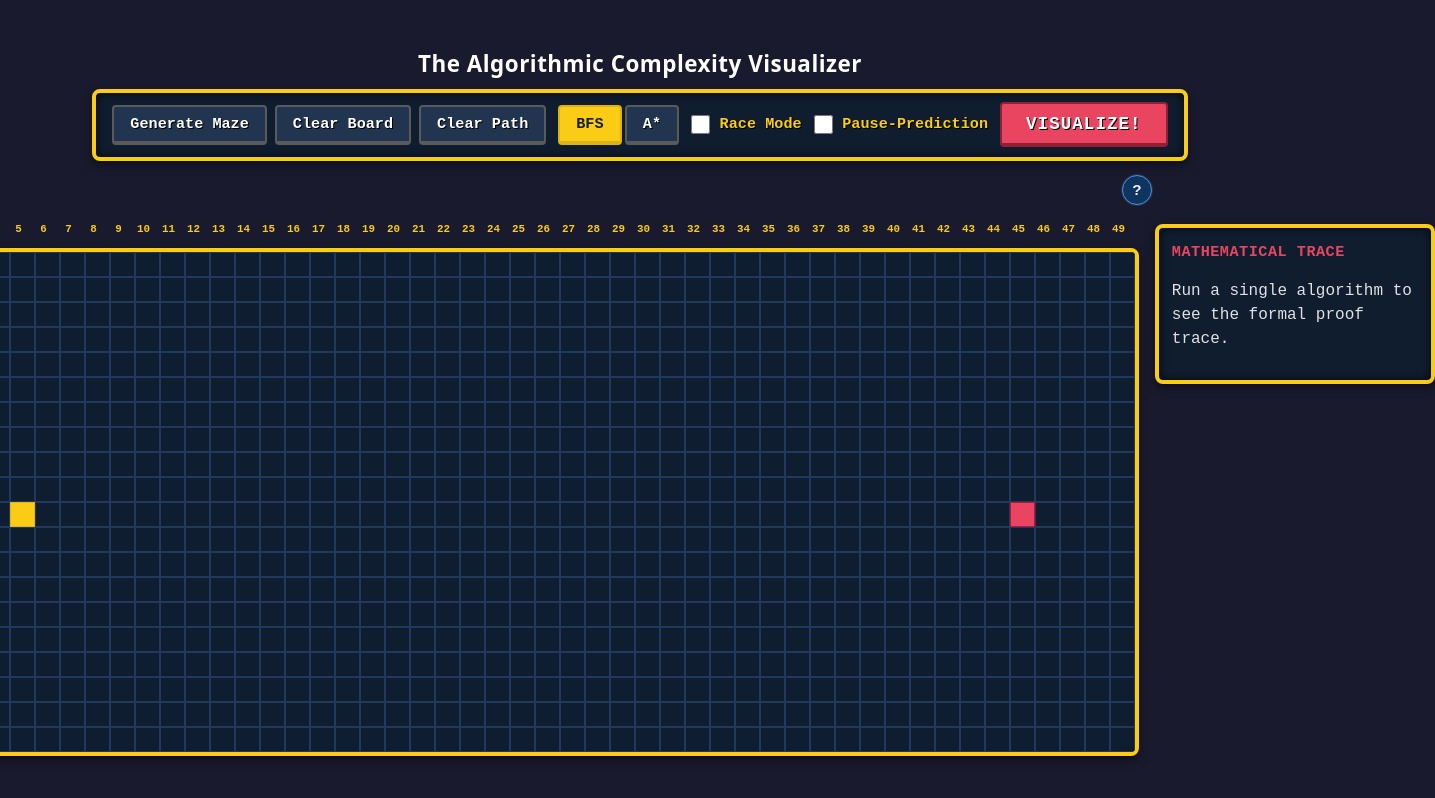
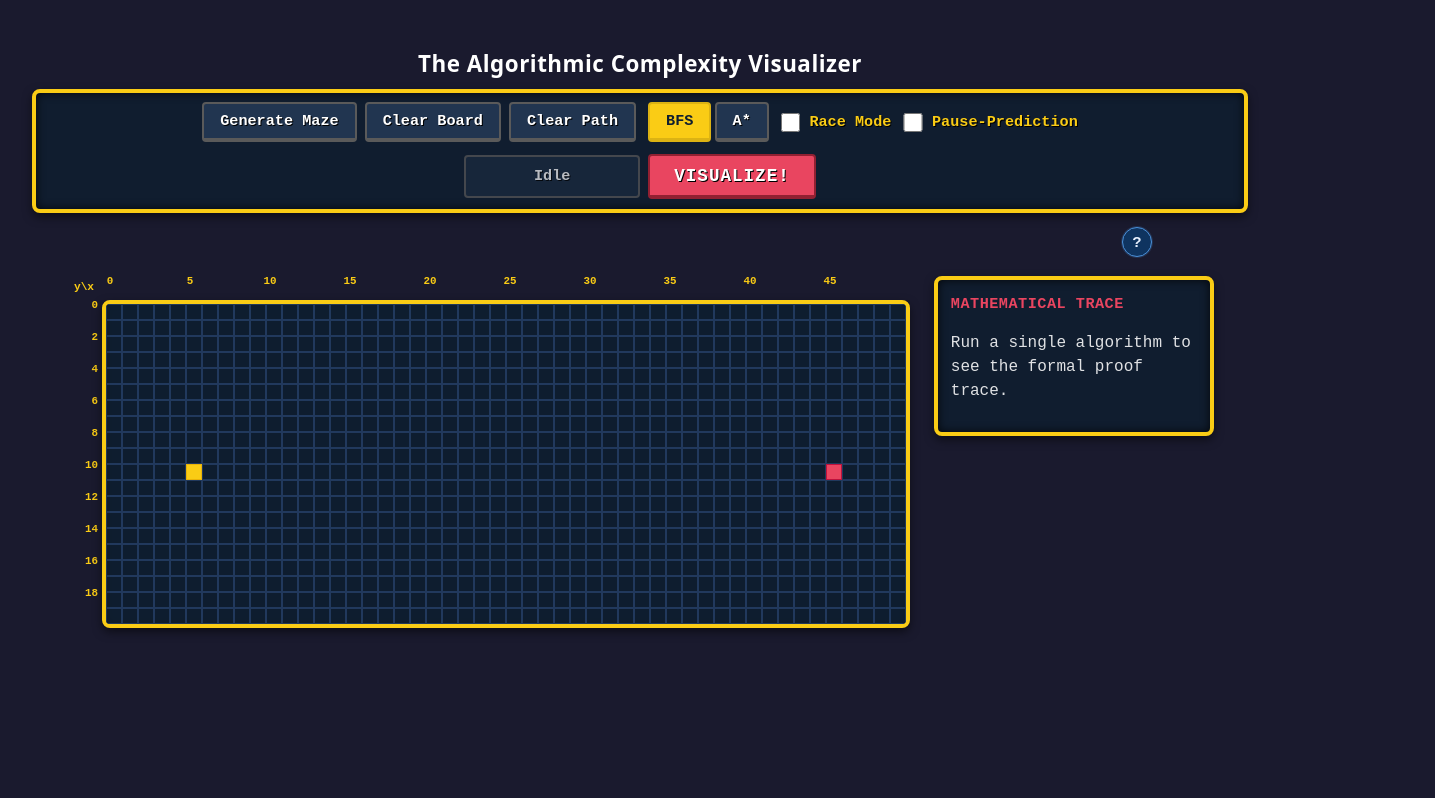
Before and after one commit to ahmedd-walidd/The-Algorithmic-Complexity-Visualizer, a React (Vite) app: page / in a window 1280 px wide. Shown: the whole page, 1435 px wide, since content can reach past the window. Built offline with nearby package versions, Linux system fonts and the light colour scheme.

Commit message:
Race mode fixes, UI score HUD fixes

```diff
--- a/src/App.css
+++ b/src/App.css
@@ -146,51 +146,53 @@
 
 .game-hud {
   position: fixed;
-  top: 20px;
-  left: 20px;
+  top: 12px;
+  left: 12px;
   background: rgba(15, 30, 48, 0.85);
   border: 4px solid #facc15;
   border-radius: 8px;
   box-shadow: inset 0 0 10px rgba(0,0,0,0.8), 0 4px 10px rgba(0,0,0,0.5);
-  padding: 12px 18px;
+  padding: 8px 12px;
   font-family: 'Courier New', Courier, monospace;
   color: #fff;
   z-index: 100;
   display: flex;
-  flex-direction: column;
-  gap: 12px;
+  flex-direction: row;
+  flex-wrap: wrap;
+  gap: 10px 14px;
   backdrop-filter: blur(4px);
   text-shadow: 2px 2px 0 #000;
-  min-width: 210px;
+  width: min(760px, calc(100vw - 24px));
+  max-width: calc(100vw - 24px);
 }
 
 .hud-row {
   display: flex;
   align-items: center;
   justify-content: flex-start;
+  min-width: 0;
 }
 
 .hud-icon {
-  font-size: 1.6rem;
+  font-size: 1.15rem;
   filter: drop-shadow(2px 2px 0 #000);
-  margin-right: 12px;
-  min-width: 32px;
+  margin-right: 8px;
+  min-width: 22px;
   text-align: center;
 }
 
 .hud-label {
   color: #facc15;
-  font-size: 1.1rem;
+  font-size: 0.82rem;
   font-weight: 800;
-  letter-spacing: 1px;
-  width: 100px;
+  letter-spacing: 0.7px;
+  margin-right: 8px;
 }
 
 .hud-value {
-  font-size: 1.3rem;
+  font-size: 1rem;
   font-weight: 800;
-  letter-spacing: 1px;
-  margin-left: auto;
+  letter-spacing: 0.6px;
 }
 
 .legend-swatch {
@@ -362,14 +364,36 @@
 
 .score-popup-floating {
   position: absolute;
-  top: -8px;
-  right: -80px;
+  top: -16px;
+  right: 0;
   color: #4caf50;
-  font-size: 1.1rem;
+  font-size: 0.9rem;
   font-weight: 800;
   text-shadow: 1px 1px 0 #000;
   animation: floatUpFade 2.5s cubic-bezier(0.2, 0.8, 0.2, 1) forwards;
   pointer-events: none;
+}
+
+@media (max-width: 900px) {
+  .game-hud {
+    padding: 7px 10px;
+    gap: 8px 10px;
+  }
+
+  .hud-icon {
+    font-size: 1rem;
+    margin-right: 6px;
+    min-width: 18px;
+  }
+
+  .hud-label {
+    font-size: 0.74rem;
+    margin-right: 6px;
+  }
+
+  .hud-value {
+    font-size: 0.92rem;
+  }
 }
 
 @keyframes floatUpFade {
--- a/src/App.jsx
+++ b/src/App.jsx
@@ -14,7 +14,53 @@ import {
 import { generateMaze } from './utils/mazeGenerator';
 import { bfs } from './algorithms/bfs';
 import { astar } from './algorithms/astar';
+import { COLS } from './utils/gridHelpers';
 import './App.css';
+
+// Custom hook to calculate responsive cell size based on viewport width
+function useResponsiveCellSize(isRaceMode = false) {
+  const [cellSize, setCellSize] = useState(25);
+
+  useEffect(() => {
+    const calculateCellSize = () => {
+      // Constants (in pixels)
+      const sidePanelWidth = 280;
+      const mainGap = 24; // 1.5rem ≈ 24px
+      const appPadding = 32; // 2rem = 32px
+      const minCellSize = 12;
+      const maxCellSize = 28;
+
+      const vw = window.innerWidth;
+      const availableWidth = vw * 0.95 - appPadding * 2;
+
+      let calculatedSize;
+      if (isRaceMode) {
+        // Two grids side-by-side + gap between them
+        const twoGridsGap = mainGap;
+        const usableWidth = availableWidth - twoGridsGap;
+        calculatedSize = Math.floor(usableWidth / (COLS * 2));
+      } else {
+        // Single grid + side panel
+        const totalSidePanelWithGap = sidePanelWidth + mainGap;
+        const usableWidth = availableWidth - totalSidePanelWithGap;
+        calculatedSize = Math.floor(usableWidth / COLS);
+      }
+
+      // Clamp to reasonable range
+      const clampedSize = Math.max(minCellSize, Math.min(maxCellSize, calculatedSize));
+      setCellSize(clampedSize);
+    };
+
+    calculateCellSize();
+    window.addEventListener('resize', calculateCellSize);
+
+    return () => {
+      window.removeEventListener('resize', calculateCellSize);
+    };
+  }, [isRaceMode]);
+
+  return cellSize;
+}
 
 // Increased base delays so traversal is easier to follow visually.
 const SPEED_MS = { slow: 140, medium: 80, fast: 40 };
@@ -46,8 +92,12 @@ function App() {
   const [isRaceMode, setIsRaceMode] = useState(false);
   const [speed, setSpeed] = useState('medium');
   const [isVisualizing, setIsVisualizing] = useState(false);
+  const [simulationPhase, setSimulationPhase] = useState('idle');
   const [stats, setStats] = useState(null);
   const timeoutsRef = useRef([]);
+
+  // ── responsive cell size ─────────────────────────────────
+  const responsiveCellSize = useResponsiveCellSize(isRaceMode);
 
   const [isQuizMode, setIsQuizMode] = useState(false);
   const [scorePopup, setScorePopup] = useState(null);
@@ -562,6 +612,7 @@ function App() {
     setPausedComparison(null);
     setHoveredFrontierNode(null);
     setTraceNotice('');
+    setSimulationPhase('idle');
   }, [clearNextChoiceHighlight, resetGamification]);
 
   const handleClearBoard = useCallback(() => {
@@ -642,8 +693,10 @@ function App() {
 
         if (i >= run.visited.length) {
           run.phase = 'path';
+          setSimulationPhase('path');
           if (run.path.length === 0) {
             run.phase = 'done';
+            setSimulationPhase('done');
             clearNextChoiceHighlight();
             run.onDone?.();
             return;
@@ -777,6 +830,7 @@ function App() {
 
         run.onStep?.(i);
         run.visitedIndex += 1;
+        setSimulationPhase('visited');
         scheduleNextTick();
         return;
       }
@@ -785,6 +839,7 @@ function App() {
         const i = run.pathIndex;
         if (i >= run.path.length) {
           run.phase = 'done';
+          setSimulationPhase('done');
           clearNextChoiceHighlight();
           run.onDone?.();
           return;
@@ -798,6 +853,7 @@ function App() {
         }
 
         run.pathIndex += 1;
+        setSimulationPhase('path');
         scheduleNextTick();
       }
     };
@@ -806,7 +862,7 @@ function App() {
     step();
   };
 
-  const animateAlgorithmRace = (visited, path, prefix, ms, onDone) => {
+  const animateAlgorithmRace = (visited, path, prefix, ms, onDone, onPathStart) => {
     if (visited.length === 0) {
       onDone?.();
       return;
@@ -819,6 +875,7 @@ function App() {
         onDone?.();
         return;
       }
+      onPathStart?.();
 
       let pathIndex = 0;
       const pathStep = () => {
@@ -899,7 +956,14 @@ function App() {
       const astarEnd = gAstar[END_ROW][END_COL];
       const astarPathNodes = astarEnd.isVisited ? getNodesInShortestPathOrder(astarEnd) : [];
 
+      setSimulationPhase('visited');
       let done = 0;
+      let pathPhaseShown = false;
+      const onPathStart = () => {
+        if (pathPhaseShown) return;
+        pathPhaseShown = true;
+        setSimulationPhase('path');
+      };
       const onDone = () => {
         done++;
         if (done >= 2) {
@@ -907,6 +971,7 @@ function App() {
           setIsPaused(false);
           isPausedRef.current = false;
           setHoveredFrontierNode(null);
+          setSimulationPhase('done');
           setStats({
             bfs: { visited: bfsVisited.length, path: bfsPathNodes.length },
             astar: { visited: astarVisited.length, path: astarPathNodes.length },
@@ -917,8 +982,8 @@ function App() {
       setTraceNotice('Detailed formal trace is disabled in Race Mode to avoid mixed proof streams.');
 
       // race mode: independent animation loops for both sides
-      animateAlgorithmRace(bfsVisited, bfsPathNodes, 'bfs-', ms, onDone);
-      animateAlgorithmRace(astarVisited, astarPathNodes, 'astar-', ms, onDone);
+      animateAlgorithmRace(bfsVisited, bfsPathNodes, 'bfs-', ms, onDone, onPathStart);
+      animateAlgorithmRace(astarVisited, astarPathNodes, 'astar-', ms, onDone, onPathStart);
     } else {
       /* ── single algorithm ── */
       const copy = cloneGrid(cleanGrid);
@@ -1056,6 +1121,7 @@ function App() {
         speed={speed}
         onSpeedChange={setSpeed}
         isVisualizing={isVisualizing}
+        simulationPhase={simulationPhase}
       />
 
       <div className="legend-help" aria-label="Legend help">
@@ -1170,7 +1236,7 @@ function App() {
                   onMouseUp={handleMouseUp}
                   prefix="bfs-"
                   label="BFS"
-                  cellSize={RACE_CELL}
+                  cellSize={responsiveCellSize}
                 />
                 <Grid
                   grid={grid}
@@ -1179,7 +1245,7 @@ function App() {
                   onMouseUp={handleMouseUp}
                   prefix="astar-"
                   label="A*"
-                  cellSize={RACE_CELL}
+                  cellSize={responsiveCellSize}
                 />
               </div>
               {stats && (
@@ -1200,6 +1266,7 @@ function App() {
               onMouseDown={handleMouseDown}
               onMouseEnter={handleMouseEnter}
               onMouseUp={handleMouseUp}
+              cellSize={responsiveCellSize}
             />
           )}
 
--- a/src/components/ControlPanel/ControlPanel.css
+++ b/src/components/ControlPanel/ControlPanel.css
@@ -142,3 +142,42 @@
   transform: translateY(2px);
   border-bottom-width: 2px !important;
 }
+
+/* ── phase indicator ───────────────────────────────────── */
+.phase-indicator {
+  padding: 0.5rem 1rem;
+  border-radius: 4px;
+  font-family: 'Courier New', Courier, monospace;
+  font-weight: bold;
+  font-size: 0.95rem;
+  background-color: #1b2a40;
+  color: #fff;
+  border: 2px solid #5a5a5a;
+  text-shadow: 1px 1px 0 #000;
+  display: flex;
+  align-items: center;
+  justify-content: center;
+  min-width: 140px;
+}
+
+.phase-visited {
+  border-color: #3b82f6;
+  color: #93c5fd;
+  box-shadow: 0 0 8px rgba(59, 130, 246, 0.4);
+}
+
+.phase-path {
+  border-color: #facc15;
+  color: #fef08a;
+  box-shadow: 0 0 8px rgba(250, 204, 21, 0.4);
+}
+
+.phase-done {
+  border-color: #10b981;
+  color: #6ee7b7;
+  box-shadow: 0 0 8px rgba(16, 185, 129, 0.4);
+}
+
+.phase-idle {
+  opacity: 0.7;
+}
--- a/src/components/ControlPanel/ControlPanel.jsx
+++ b/src/components/ControlPanel/ControlPanel.jsx
@@ -11,8 +11,26 @@ function ControlPanel({
   isQuizMode,
   onQuizModeToggle,
   onVisualize,
+  speed,
+  onSpeedChange,
   isVisualizing,
+  simulationPhase,
 }) {
+  const getPhaseDisplay = () => {
+    switch (simulationPhase) {
+      case 'idle':
+        return 'Idle';
+      case 'visited':
+        return 'Traversing...';
+      case 'path':
+        return 'Showing Path...';
+      case 'done':
+        return 'Done';
+      default:
+        return 'Idle';
+    }
+  };
+
   return (
     <div className="control-panel">
       {/* ── maze / board actions ── */}
@@ -74,6 +92,9 @@ function ControlPanel({
 
       {/* ── go button ── */}
       <div className="control-group">
+        <div className={`phase-indicator phase-${simulationPhase}`}>
+          {getPhaseDisplay()}
+        </div>
         <button
           className="visualize-btn"
           onClick={onVisualize}
```
